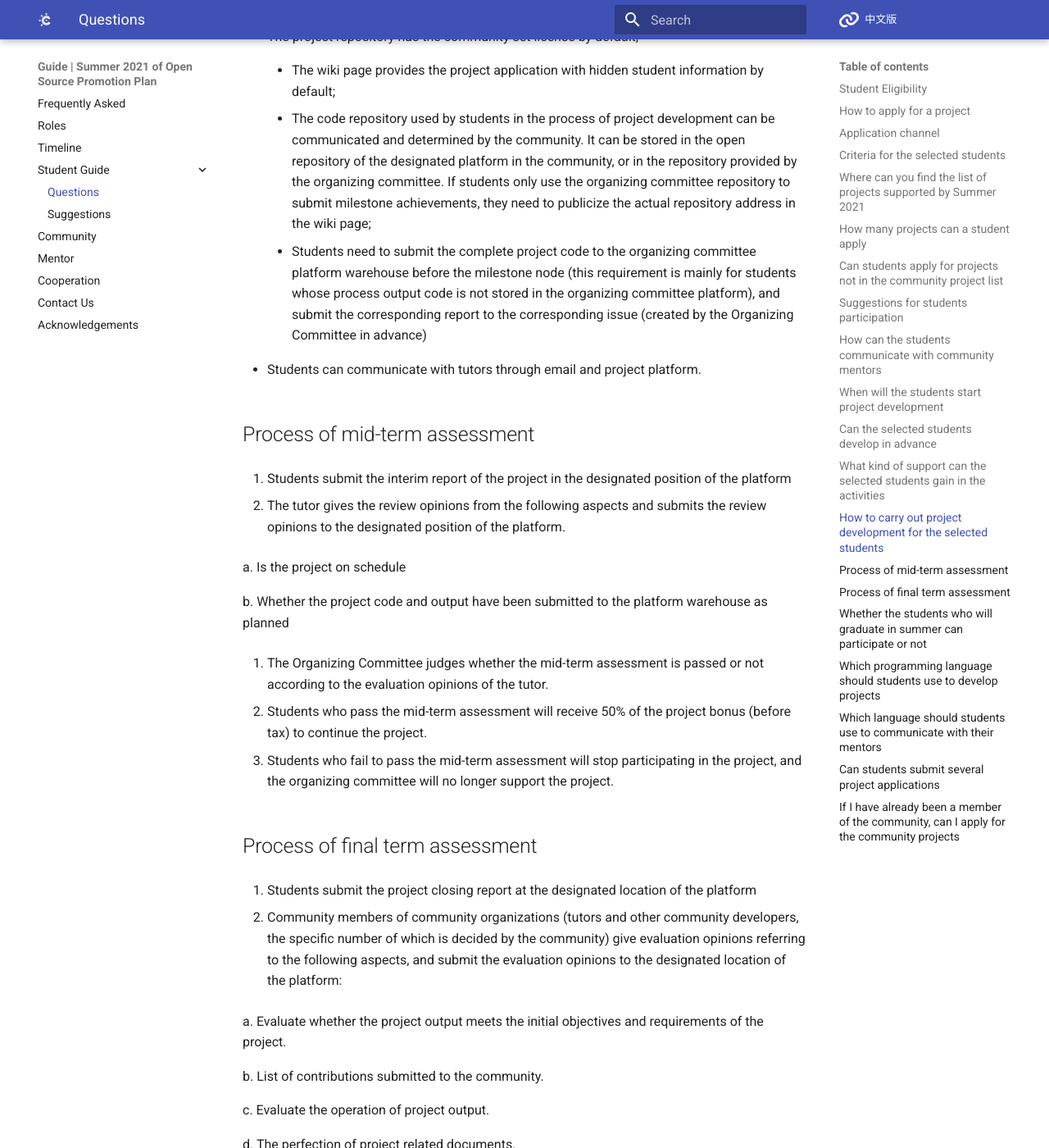
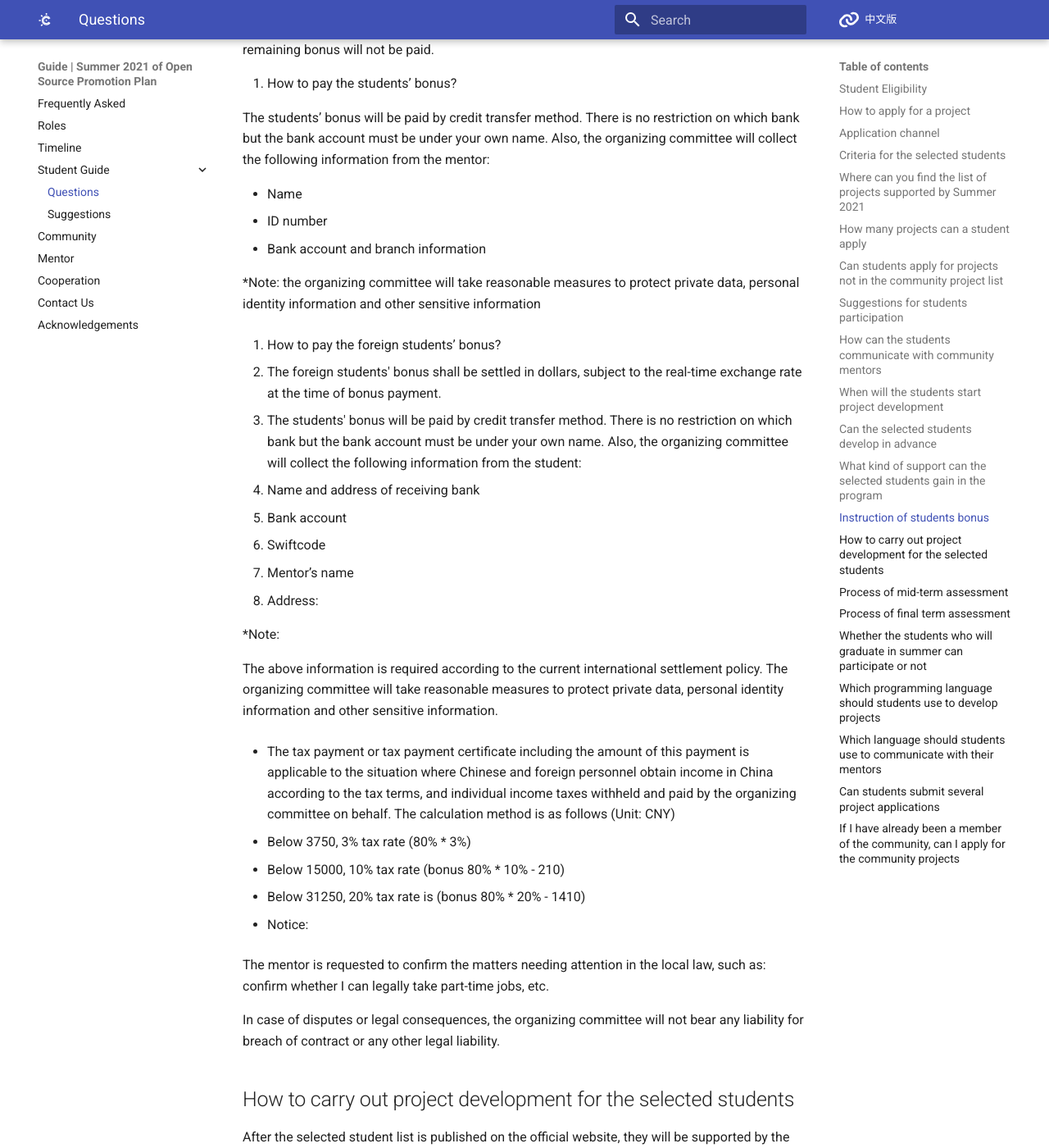
Before and after one commit to summer-ospp/help-en, an MkDocs documentation site: the page built from docs/student.md, in a window 1280 px wide and 1400 px high, scrolled down 3690 px. Shown: the whole window at 82% size. Built offline with MkDocs 1.6.1 and Material for MkDocs 9.7.7, drawn with Linux system fonts in a browser that asks for light colours; comment, search, counter and statistics services are not loaded; some of the changed text lies outside the part shown.

Commit message:
Update student.md

```diff
--- a/docs/student.md
+++ b/docs/student.md
@@ -2,15 +2,15 @@
 
 ## Student Eligibility
 
-This activity is for the students over 18 years old.
+Must be at least 18 years old at time of registration.
 
 ## How to apply for a project
 
-Follow up information on the official website later.
+Follow up information on the official website.
 
 ## Application channel
 
-Follow up information on the official website later.
+Follow up information on the official website.
 
 ## Criteria for the selected students
 
@@ -20,15 +20,17 @@ It is strongly recommended that students should actively communicate with the co
 
 ## Where can you find the list of projects supported by Summer 2021
 
-Follow up information on the official website later.
+Follow up information on the official website.
 
 ## How many projects can a student apply
 
-A student can apply for up to three projects at the same time, but can only undertake one project in the end. The organizing committee will coordinate with the community to ensure that a student can only undertake one project in the end.
+You can apply for up to three projects at the same time, but can only undertake one project in the end.
+
+When submitting the project applications, you need to rank the selected priority of all the projects you apply for. If you are selected by multiple projects at the same time, the project with higher priority will be selected according to the project ranking submitted.
 
 ## Can students apply for projects not in the community project list
 
-Follow up information on the official website later.
+Follow up information on the official website.
 
 ## Suggestions for students participation
 
@@ -56,7 +58,7 @@ Follow up information on the official website later.
 
 ## How can the students communicate with community mentors
 
-Students can enter into the project list of each community through the official website page of the activity. There will be a designated mentor name and e-mail in each project description. It is suggested that students communicate with tutors through e-mail. E-mail is also the basic way to participate in the community.
+Students can enter into the project list of each community through the official website page of the program. There will be a designated mentor name and e-mail in each project description. It is suggested that students communicate with tutors through e-mail. E-mail is also the basic way to participate in the community.
 
 Please pay attention to the basic etiquette of communication with the tutor. The mentor only provides guidance and suggestions withintheir  capability. The application, design and development of the project are completed by the students themselves.
 
@@ -68,9 +70,9 @@ After the organizing committee officially announced the selected students.
 
 Before the organizing committee publishes the list of selected students, the candidates of the funded students of the project are in an uncertain state, and any student's application may be rejected due to other students' better project plan or other reasons.
 
-The organizing committee does not recommend that students start research and development work in advance, instead, should focus on improving the project application and project scheme. Whether it is the project of this activity or the work project in the future, the early project planning and scheme design are very important.
+The organizing committee does not recommend that students start research and development work in advance, instead, should focus on improving the project application and project scheme. Whether it is the project of this program or the work project in the future, the early project planning and scheme design are very important.
 
-## What kind of support can the selected students gain in the activities
+## What kind of support can the selected students gain in the program
 
 - Professional guidance of community mentors.
 
@@ -85,6 +87,56 @@ The organizing committee does not recommend that students start research and dev
   - Students who pass the mid-term assessment will receive 50% of the project bonus first.
 
   - According to the final project evaluation results, the remaining project bonus will be paid in proportion.
+
+## Instruction of students bonus
+
+1. How much bonus can each student get?
+
+  The total amount of bonus for each project can be divided into RMB12,000, RMB9,000 and RMB6,000 on the basis of the dfficulty of each project (Note: the amount of bonus is RMB before tax)
+
+2. When will the bonus be paid?
+
+  The students who pass the mid-term assessment will receive 50% of the bonus, and the remaining will be paid after the final project evaluation. If the final assessment fails, the remaining bonus will not be paid.
+
+3. How to pay the students’ bonus?
+
+  The students’ bonus will be paid by credit transfer method. There is no restriction on which bank but the bank account must be under your own name. Also, the organizing committee will collect the following information from the mentor:
+
+  - Name
+  - ID number
+  - Bank account and branch information
+
+*Note: the organizing committee will take reasonable measures to protect private data, personal identity information and other sensitive information
+
+4. How to pay the foreign students’ bonus?
+
+- The foreign students' bonus shall be settled in dollars, subject to the real-time exchange rate at the time of bonus payment.
+
+- The students' bonus will be paid by credit transfer method. There is no restriction on which bank but the bank account must be under your own name. Also, the organizing committee will collect the following information from the student:
+
+  - Name and address of receiving bank
+  - Bank account
+  - Swiftcode
+  - Mentor’s name
+  - Address:
+
+*Note:
+
+  The above information is required according to the current international settlement policy. The organizing committee will take reasonable measures to protect private data, personal identity information and other sensitive information.
+
+- The tax payment or tax payment certificate including the amount of this payment is applicable to the situation where Chinese and foreign personnel obtain income in China according to the tax terms, and individual income taxes withheld and paid by the organizing committee on behalf. The calculation method is as follows (Unit: CNY)
+
+  - Below 3750, 3% tax rate (80% * 3%)
+
+  - Below 15000, 10% tax rate (bonus 80% * 10% - 210)
+
+  - Below 31250, 20% tax rate is (bonus 80% * 20% - 1410)
+
+- Notice:
+
+The mentor is requested to confirm the matters needing attention in the local law, such as: confirm whether I can legally take part-time jobs, etc.
+
+In case of disputes or legal consequences, the organizing committee will not bear any liability for breach of contract or any other legal liability.
 
 ## How to carry out project development for the selected students
 
@@ -124,7 +176,7 @@ After the selected student list is published on the official website, they will
 
 ## Process of final term assessment
 
-1. Students submit the project closing report at the designated location of the platform
+1. Students submit the project closing report at the designated location of the platform.
 
 2. Community members of community organizations (tutors and other community developers, the specific number of which is decided by the community) give evaluation opinions referring to the following aspects, and submit the evaluation opinions to the designated location of the platform:
 
@@ -160,8 +212,10 @@ The language of communication with mentors can be decided according to community
 
 ## Can students submit several project applications
 
-Students can submit applications for up to three projects, but can only undertake up to one project in the end.
+You can submit applications for up to three projects, but can only undertake up to one project in the end.
+
+When submitting the project applications, you need to rank the selected priority of all the projects you apply for. If you are selected by multiple projects at the same time, the project with higher priority will be selected according to the project ranking submitted.
 
 ## If I have already been a member of the community, can I apply for the community projects
 
-Yes, You can apply. But the applicant can not participate in the activity as the mentor of any project in this activity at the same time.
+Yes, You can apply. But the applicant can not participate as the mentor of any projects in this program at the same time.
```
Also changed, not shown: other parts of docs/student.md (+1 -1 lines).
